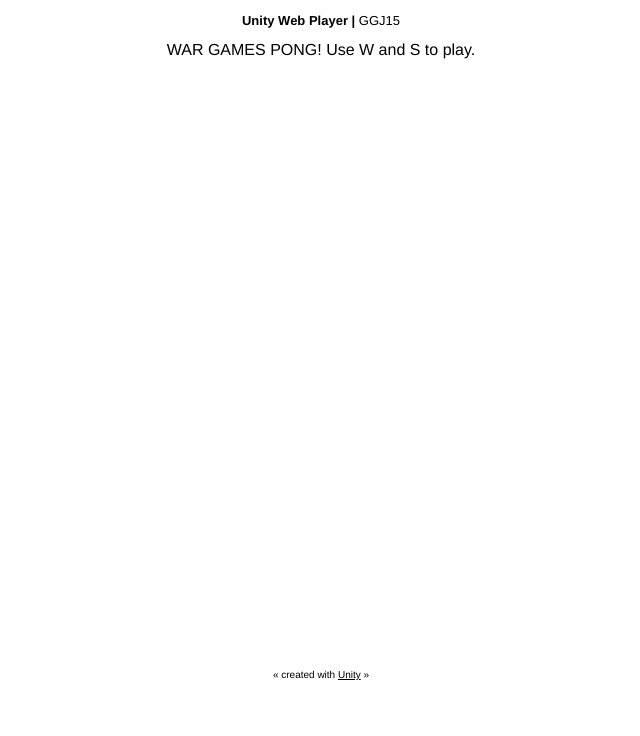
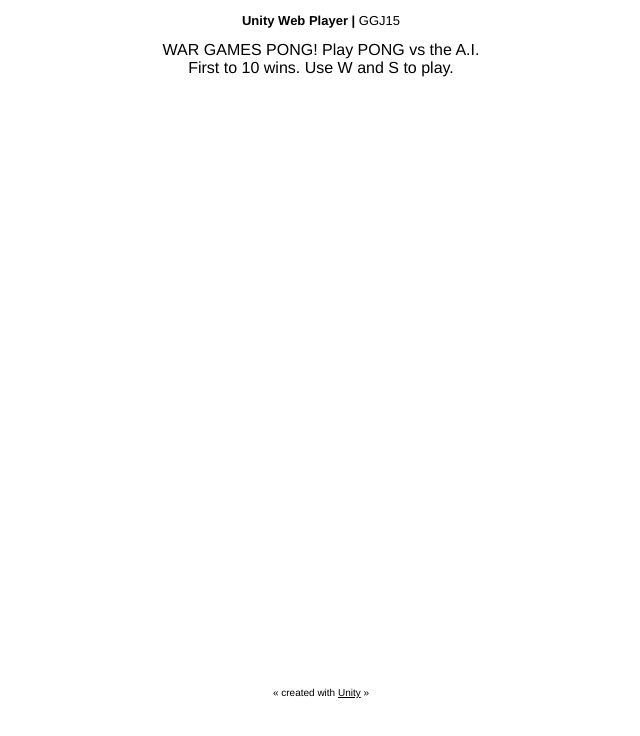
Before and after one commit to bradbaris/WarGamesPong, a plain HTML site: page index.html in a window 1280 px wide. Shown: the whole page, without its empty margins (319-959 px from the left). Drawn offline with Linux system fonts and the light colour scheme.

Commit message:
wtf i think i messed this up

```diff
--- a/index.html
+++ b/index.html
@@ -118,7 +118,8 @@
 	<body>
 		<p class="header"><span>Unity Web Player | </span>GGJ15</p>
 		<div class="content">
-			WAR GAMES PONG! Use W and S to play.
+			WAR GAMES PONG! Play PONG vs the A.I.<br />
+			First to 10 wins. Use W and S to play.
 			<div id="unityPlayer">
 				<div class="missing">
 					<a href="http://unity3d.com/webplayer/" title="Unity Web Player. Install now!">
```
Also changed, not shown: 2 other files.
